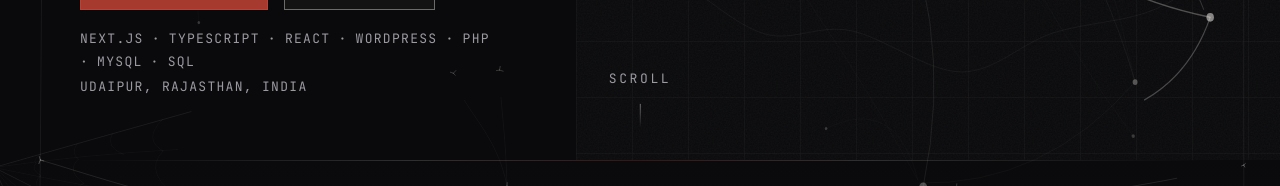
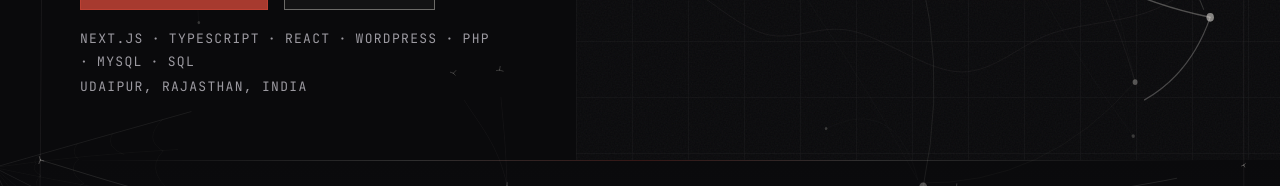
Before and after one commit to pavanwebsearch04/PavanWebPortfolio, a Next.js app: page / in a window 1280 px wide. Shown: the part 687-873 px from the top of the page. Built offline with nearby package versions, Linux system fonts and the light colour scheme.

Commit message:
Remove scroll indicator from hero
Co-Authored-By: Claude Sonnet 5.5 <noreply@anthropic.com>

```diff
--- a/components/hero/Hero.tsx
+++ b/components/hero/Hero.tsx
@@ -1,7 +1,7 @@
 "use client";
 
 import { useCallback, useRef } from "react";
-import { motion, useMotionValue, useScroll, useSpring, useTransform } from "framer-motion";
+import { useMotionValue, useScroll, useSpring, useTransform } from "framer-motion";
 import { useReducedMotion } from "@/hooks/useReducedMotion";
 import { useIsCoarsePointer } from "@/hooks/useIsCoarsePointer";
 import { WEB_CANVAS } from "@/lib/webData";
@@ -53,8 +53,6 @@ export default function Hero() {
     pointerYRaw.set(-1000);
   }, [pointerXRaw, pointerYRaw]);
 
-  const scrollThreadOpacity = useTransform(scrollYProgress, [0, 0.15], [1, 0]);
-
   // proximity from 0..1 to the portrait anchor, used to give the portrait's
   // border threads a stronger reaction when the cursor is nearby
   const nearPortrait = useTransform([pointerX, pointerY], (latest) => {
@@ -96,21 +94,6 @@ export default function Hero() {
           interactive={interactive}
         />
       </div>
-
-      {/* scroll indicator */}
-      <motion.div
-        style={{ opacity: scrollThreadOpacity }}
-        data-hero-avoid="12"
-        className="pointer-events-none absolute bottom-6 left-1/2 z-10 hidden -translate-x-1/2 flex-col items-center gap-2 md:flex"
-      >
-        <span className="font-mono text-label tracking-[0.2em] text-paper-dim">SCROLL</span>
-        <motion.span
-          className="h-10 w-px bg-gradient-to-b from-paper-muted/60 to-transparent"
-          animate={interactive ? { scaleY: [1, 0.6, 1] } : undefined}
-          transition={{ duration: 2, repeat: Infinity, ease: "easeInOut" }}
-        />
-      </motion.div>
-
     </section>
   );
 }
```
